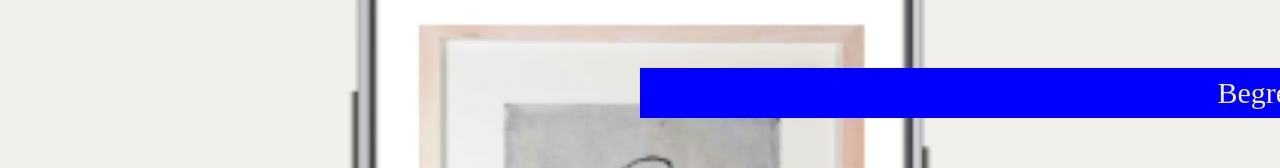
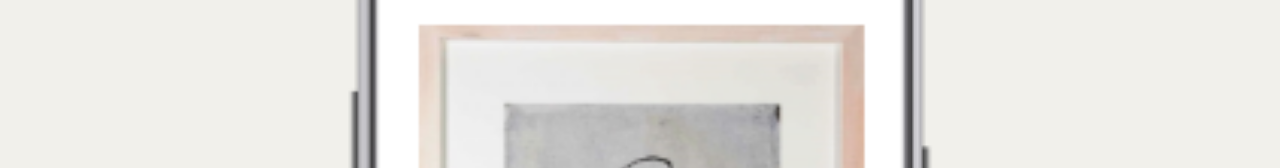
Before and after one commit to EHB-MCT/full-projects-3-art-science, a plain HTML site: page pages/interests.html in a window 1280 px wide. Shown: the part 632-800 px from the top of the page. Drawn offline with Linux system fonts and the light colour scheme; a web font is replaced by a local one.

```diff
--- a/styles/interest.css
+++ b/styles/interest.css
@@ -1,7 +1,3 @@
-body {
-    height: 100vh;
-}
-
 .paragraph-photo-btn {
     width: 90%;
     margin: auto;
@@ -17,11 +13,3 @@
     scale: 1.2;
     margin-bottom: 50px;
 }
-
-
-.button-red {
-    left: 50%;
-    bottom: 5vh;
-    position: fixed;
-    background-color: blue;
-}
```
